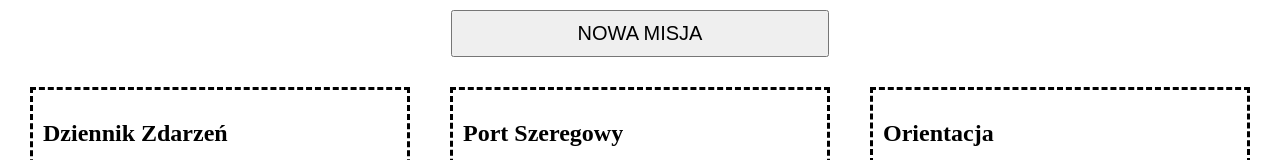
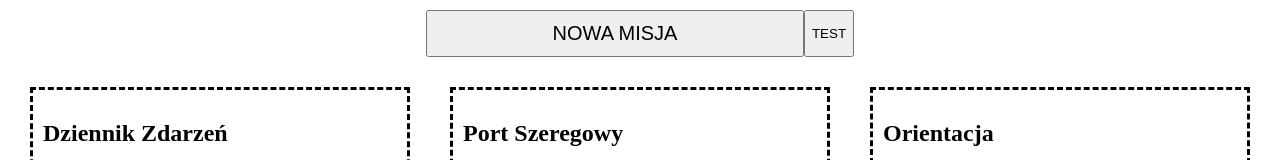
Before and after one commit to Asapros/spacereeds-plotter, a SvelteKit app: page / in a window 1280 px wide. Shown: the top 160 px of the page. Built offline with nearby package versions, Linux system fonts and the light colour scheme.

Commit message:
test event emit

```diff
--- /dev/null
+++ b/src/lib/events/TestEventButton.svelte
@@ -0,0 +1,28 @@
+<script lang="ts">
+    import {emitReceiveEvent} from "$lib/events/event.svelte.js";
+    import type {Reading} from "$lib/serial/schema";
+
+    // export const ReadingSchema = z.object({
+    //     orientation: CoordinateSchema,
+    //     position: CoordinateSchema,
+    //     acceleration: CoordinateSchema,
+    //     temperature: z.number(),
+    //     internal_temperature: z.number(),
+    //     pressure: z.number(),
+    //     signal: z.number()
+    // })
+
+    const MESSAGE: Reading = {
+        orientation: {x: 0, y: 0, z: 0},
+        position: {x: 0, y: 0, z: 0},
+        acceleration: {x: 0, y: 0, z: 0},
+        temperature: 0,
+        internal_temperature: 0,
+        pressure: 0,
+        signal: 0,
+        error: 0,
+        message: "Hello, world!"
+    };
+</script>
+
+<button onclick={() => emitReceiveEvent(MESSAGE)}>TEST</button>
--- a/src/lib/serial/schema.ts
+++ b/src/lib/serial/schema.ts
@@ -13,7 +13,9 @@ export const ReadingSchema = z.object({
     temperature: z.number(),
     internal_temperature: z.number(),
     pressure: z.number(),
-    signal: z.number()
+    signal: z.number(),
+    error: z.number(),
+    message: z.string()
 })
 
 export type Reading = z.infer<typeof ReadingSchema>;
--- a/src/routes/+page.svelte
+++ b/src/routes/+page.svelte
@@ -11,6 +11,7 @@
     import OrientationPanel from "$lib/sensors/OrientationPanel.svelte";
     import AccelerationPanel from "$lib/sensors/AccelerationPanel.svelte";
     import PositionPanel from "$lib/sensors/PositionPanel.svelte";
+    import TestEventButton from "$lib/events/TestEventButton.svelte";
 
 
     function onMissionInterrupt() {
@@ -27,6 +28,7 @@
 </script>
 <nav>
     <NewMissionButton />
+    <TestEventButton />
 </nav>
 <article>
     <div>
```
